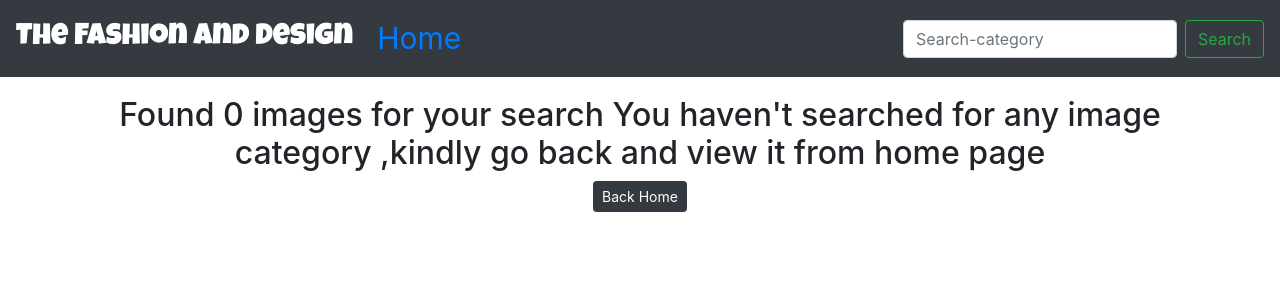
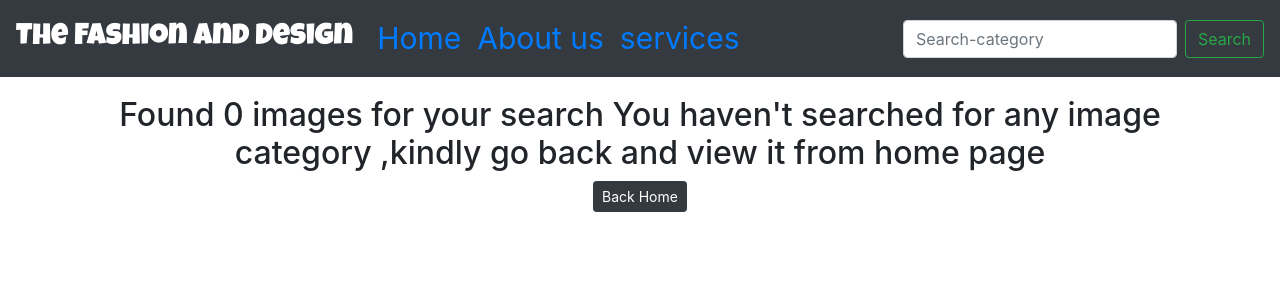
Before and after one commit to sharon0812/Shaz-Styles, a Django app: page /search/ in a window 1280 px wide. Shown: the top 300 px of the page. Run offline with Django 3.2, Linux system fonts and the light colour scheme; some libraries are stand-ins or nearby versions.

Commit message:
modify base.html

```diff
--- a/myfashion/templates/myfashion/base.html
+++ b/myfashion/templates/myfashion/base.html
@@ -43,6 +43,14 @@
           <a href="#" class="nav-link text-black">Home</a>
         </li>
 
+        <li class="nav-item" style="font-size: 30px; color: white;">
+            <a href="#" class="nav-link text-black">About us</a>
+          </li>
+
+          <li class="nav-item" style="font-size: 30px; color: white;">
+            <a href="#" class="nav-link text-black">services</a>
+          </li>
+
       </ul>
 
       <form class="form-inline my-2 my-lg-0" role="search" action="/search">
--- a/myfashion/templates/myfashion/search.html
+++ b/myfashion/templates/myfashion/search.html
@@ -1,5 +1,6 @@
 {% extends 'myfashion/base.html' %}
 {% block content %}
+
 <div class="container pt-5 mt-5">
     {% if images %}
     <h2 class="text-center" id="found">Found {{ images|length }} images in '{{message}}' category</h2>
```
